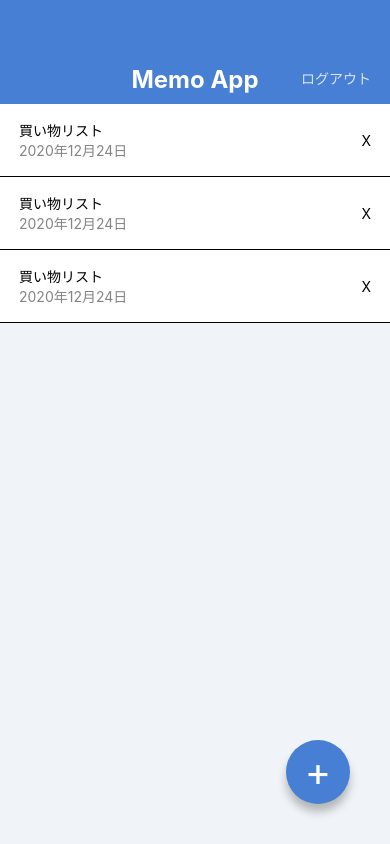
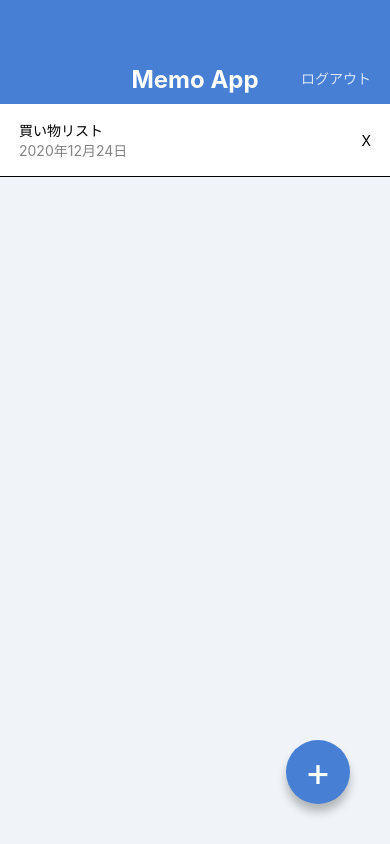
Before and after one commit to RisuRisu396/MemoApp2, a React Native app: screen / in a window 390 px wide. Built offline with nearby package versions, Linux system fonts and the light colour scheme.

Commit message:
Extract components

```diff
--- a/App.jsx
+++ b/App.jsx
@@ -1,128 +1,22 @@
 import React from 'react';
-import { StyleSheet, Text, View } from 'react-native';
+import { StyleSheet, View } from 'react-native';
+import AppBar from './src/components/AppBar';
+import MemoList from './src/components/MemoList';
+import CircleButton from './src/components/CircleButton';
 
 const styles = StyleSheet.create({
   container: {
     flex: 1,
     backgroundColor: '#F0F4F8',
   },
-  appbar: {
-    width: '100%',
-    height: 104,
-    backgroundColor: '#467FD3',
-    justifyContent: 'flex-end',
-  },
-  appbarInner: {
-    alignItems: 'center',
-  },
-  appbarRight: {
-    position: 'absolute',
-    right: 19,
-    bottom: 16,
-    color: 'rgba(255,255,255,0.8)',
-  },
-  appbarTitle: {
-    marginBottom: 8,
-    fontSize: 24,
-    lineHeight: 32,
-    color: '#ffffff',
-    fontWeight: 'bold',
-  },
-  memoListItem: {
-    backgroundColor: '#ffffff',
-    flexDirection: 'row',
-    justifyContent: 'space-between',
-    paddingVertical: 16,
-    paddingHorizontal: 19,
-    alignItems: 'center',
-    borderBottomWidth: 1,
-    borderColor: 'rgba(0,0,0,0,15)',
-  },
-  memoListItemTitle: {
-    fontsize: 16,
-    lightHeight: 12,
-
-  },
-  memoListItemDate: {
-    fontsize: 12,
-    lightHeight: 16,
-    color: '#848484',
-
-  },
-  circleButton: {
-    backgroundColor: '#467FD3',
-    width: 64,
-    height: 64,
-    borderRadius: 32,
-    justifyContent: 'center',
-    alignItems: 'center',
-    position: 'absolute',
-    right: 40,
-    bottom: 40,
-    shadowColor: '#000000',
-    shadowOffset: { width: 0, height: 8 },
-    shadowOpacity: 0.25,
-    shadowRadius: 8,
-    elevation: 8,
-  },
-  circleButtonLabel: {
-    color: '#ffffff',
-    fontSize: 40,
-    lineHeight: 40,
-  },
 });
 
 export default function App() {
   return (
     <View style={styles.container}>
-      {/* ログアウト */}
-      <View style={styles.appbar}>
-        <View style={styles.appbarInner}>
-          <Text style={styles.appbarTitle}>Memo App</Text>
-          <Text style={styles.appbarRight}>ログアウト</Text>
-        </View>
-      </View>
-      {/* 買い物リスト */}
-      <View>
-        <View style={styles.memoListItem}>
-          <View>
-            <Text style={styles.memoListItemTitle}>買い物リスト</Text>
-            <Text style={styles.memoListItemDate}>2020年12月24日</Text>
-          </View>
-          <View>
-            <Text>X</Text>
-          </View>
-        </View>
-      </View>
-      {/* 買い物リスト */}
-      <View>
-        <View style={styles.memoListItem}>
-          <View>
-            <Text style={styles.memoListItemTitle}>買い物リスト</Text>
-            <Text style={styles.memoListItemDate}>2020年12月24日</Text>
-          </View>
-          <View>
-            <Text>X</Text>
-          </View>
-        </View>
-      </View>
-      {/* 買い物リスト */}
-      <View>
-        <View style={styles.memoListItem}>
-          <View>
-            <Text style={styles.memoListItemTitle}>買い物リスト</Text>
-            <Text style={styles.memoListItemDate}>2020年12月24日</Text>
-          </View>
-          <View>
-            <Text>X</Text>
-          </View>
-        </View>
-      </View>
-
-      {/* プラスボタン */}
-      <View style={styles.circleButton}>
-        <Text style={styles.circleButtonLabel}>+</Text>
-      </View>
+      <AppBar />
+      <MemoList />
+      <CircleButton> + </CircleButton>
 
     </View>
   );
--- /dev/null
+++ b/src/components/AppBar.jsx
@@ -0,0 +1,40 @@
+import React from 'react';
+import { View, Text, StyleSheet } from 'react-native';
+
+export default function AppBar() {
+  return (
+    <View style={styles.appbar}>
+      <View style={styles.appbarInner}>
+        <Text style={styles.appbarTitle}>Memo App</Text>
+        <Text style={styles.appbarRight}>ログアウト</Text>
+      </View>
+    </View>
+
+  );
+}
+
+const styles = StyleSheet.create({
+  appbar: {
+    width: '100%',
+    height: 104,
+    backgroundColor: '#467FD3',
+    justifyContent: 'flex-end',
+  },
+  appbarInner: {
+    alignItems: 'center',
+  },
+  appbarRight: {
+    position: 'absolute',
+    right: 19,
+    bottom: 16,
+    color: 'rgba(255,255,255,0.8)',
+  },
+  appbarTitle: {
+    marginBottom: 8,
+    fontSize: 24,
+    lineHeight: 32,
+    color: '#ffffff',
+    fontWeight: 'bold',
+  },
+
+});
--- /dev/null
+++ b/src/components/CircleButton.jsx
@@ -0,0 +1,39 @@
+import React from 'react';
+import { View, Text, StyleSheet } from 'react-native';
+import { string } from 'prop-types';
+
+export default function CircleButton(props) {
+  const { children } = props;
+  return (
+    <View style={styles.circleButton}>
+      <Text style={styles.circleButtonLabel}>{ children }</Text>
+    </View>
+  );
+}
+CircleButton.propTypes = {
+  children: string.isRequired,
+};
+
+const styles = StyleSheet.create({
+  circleButton: {
+    backgroundColor: '#467FD3',
+    width: 64,
+    height: 64,
+    borderRadius: 32,
+    justifyContent: 'center',
+    alignItems: 'center',
+    position: 'absolute',
+    right: 40,
+    bottom: 40,
+    shadowColor: '#000000',
+    shadowOffset: { width: 0, height: 8 },
+    shadowOpacity: 0.25,
+    shadowRadius: 8,
+    elevation: 8,
+  },
+  circleButtonLabel: {
+    color: '#ffffff',
+    fontSize: 40,
+    lineHeight: 40,
+  },
+});
--- /dev/null
+++ b/src/components/MemoList.jsx
@@ -0,0 +1,39 @@
+import React from 'react';
+import { View, Text, StyleSheet } from 'react-native';
+
+export default function MemoList() {
+  return (
+    <View>
+      <View style={styles.memoListItem}>
+        <View>
+          <Text style={styles.memoListItemTitle}>買い物リスト</Text>
+          <Text style={styles.memoListItemDate}>2020年12月24日</Text>
+        </View>
+        <View>
+          <Text>X</Text>
+        </View>
+      </View>
+    </View>
+  );
+}
+const styles = StyleSheet.create({
+  memoListItem: {
+    backgroundColor: '#ffffff',
+    flexDirection: 'row',
+    justifyContent: 'space-between',
+    paddingVertical: 16,
+    paddingHorizontal: 19,
+    alignItems: 'center',
+    borderBottomWidth: 1,
+    borderColor: 'rgba(0,0,0,0,15)',
+  },
+  memoListItemTitle: {
+    fontsize: 16,
+    lightHeight: 12,
+  },
+  memoListItemDate: {
+    fontsize: 12,
+    lightHeight: 16,
+    color: '#848484',
+  },
+});
```
